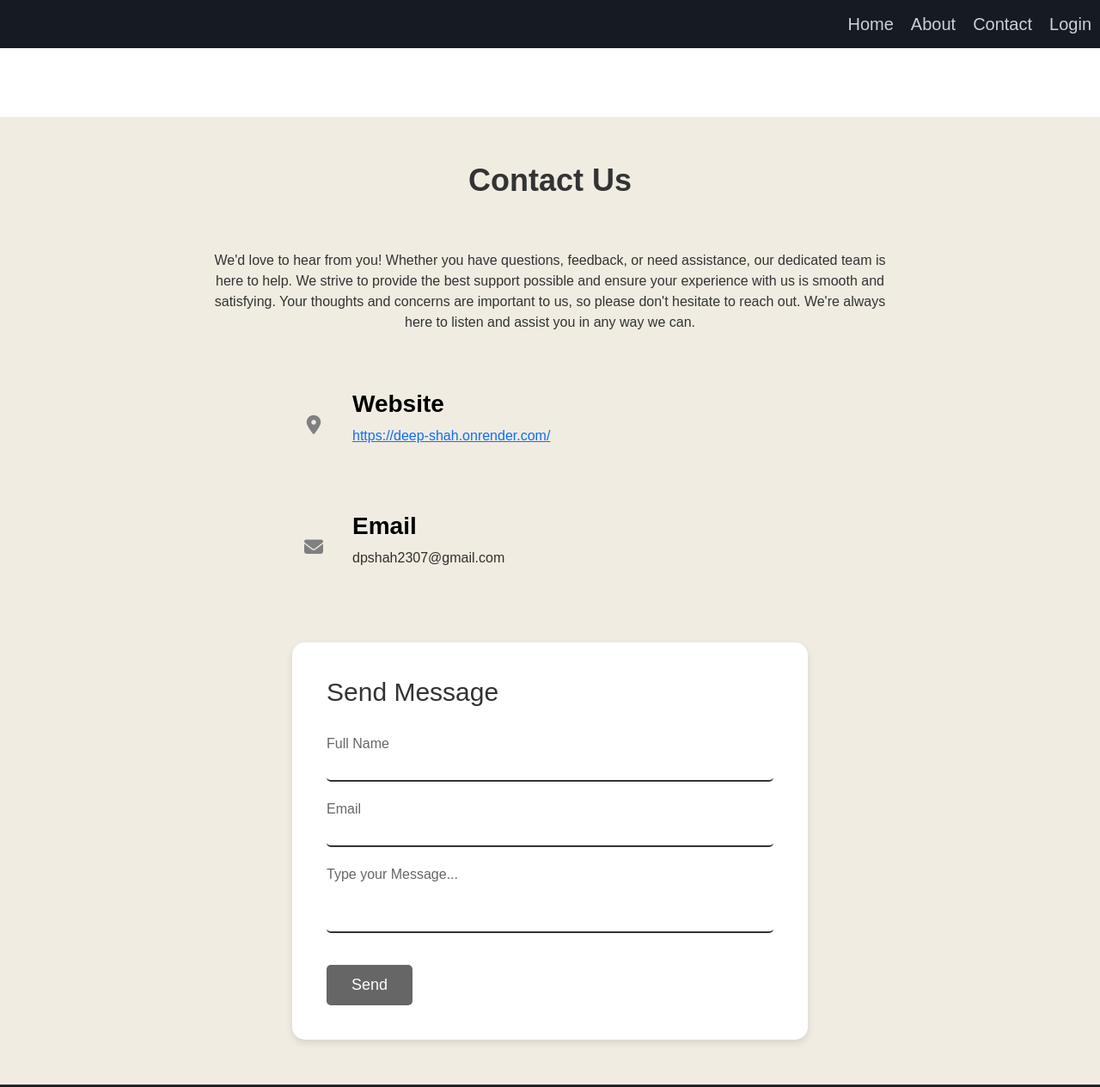
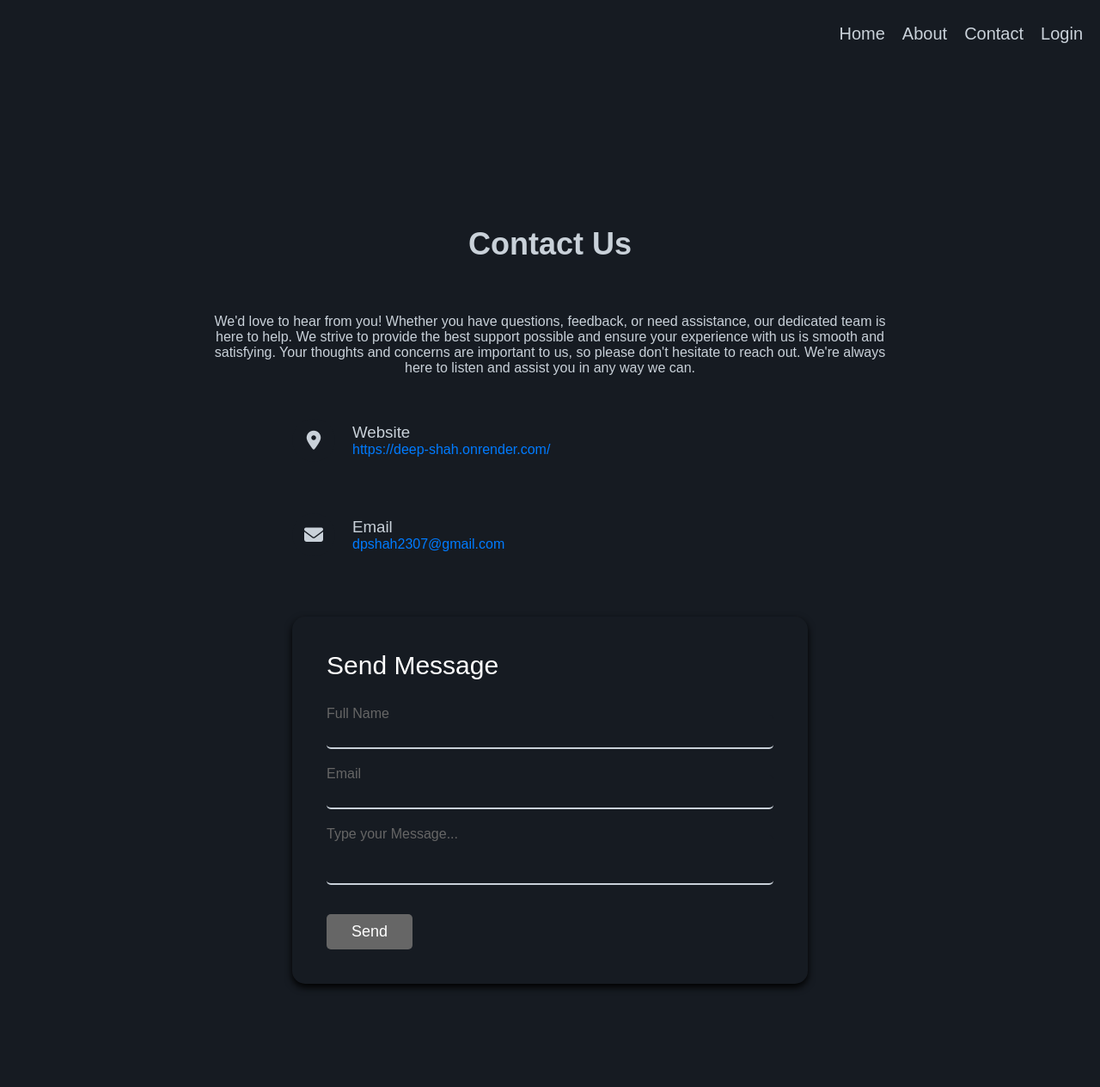
Before and after one commit to dpshah23/Github-Visitor-Info-Admin, a Django app: page /contact-us/ in a window 1280 px wide. Shown: the whole page at 86% size. Run offline with Django 4.2, Linux system fonts and the light colour scheme; some libraries are stand-ins or nearby versions.

Commit message:
Updated contact us

```diff
--- a/static/css/contact-us.css
+++ b/static/css/contact-us.css
@@ -1,8 +1,14 @@
+/* Import common styles */
+@import url('./common.css');
+
+/* Global Styles */
 * {
     margin: 0;
     padding: 0;
     box-sizing: border-box;
     font-family: 'Poppins', sans-serif;
+    color: var(--text-color);
+    background-color: var(--common-bg-color);
 }
 
 ::selection {
@@ -10,12 +16,15 @@
     color: #ffffff;
 }
 
-  html,
-  body {
+html, body {
     height: 100%;
     overflow-x: hidden;
+    color: var(--text-color);
+    background-color: var(--common-bg-color);
 }
 
+
+/* Contact Section */
 .contact {
     position: relative;
     min-height: 89vh;
@@ -24,7 +33,8 @@
     justify-content: center;
     align-items: center;
     flex-direction: column;
-    background-color: #f0ece2;
+    background-color: var(--common-bg-color);
+    color: var(--text-color);
     margin-top: 80px;
 }
 
@@ -36,16 +46,17 @@
 .contact .content h2 {
     font-size: 36px;
     font-weight: bold;
-    color: #333;
+    color: var(--text-color);
     margin-bottom: 60px;
 }
 
 .contact .content p {
     font-weight: 300;
-    color: #333;
+    color: var(--text-color);
     margin-top: 10px;
 }
 
+/* Container Styles */
 .container {
     width: 100%;
     display: flex;
@@ -74,13 +85,13 @@
 .container .contactInfo .box .icon {
     min-width: 50px;
     height: 50px;
-    background: #f0ece2;
+    /* background: #f0ece2; */
     display: flex;
     justify-content: center;
     align-items: center;
     border-radius: 50%;
     font-size: 22px;
-    color: gray;
+    /* color: gray; */
 }
 
 .container .contactInfo .box .text {
@@ -94,24 +105,31 @@
 
 .container .contactInfo .box .text h3 {
     font-weight: 500;
-    color: #000;
-    font-weight: bold;
+    color: var(--text-color);
 }
 
+/* Contact Form Styles */
 .contactForm {
     width: 100%;
     max-width: 600px;
     padding: 40px;
-    background: #ffffff;
+    background: var(--common-bg-color);
+
     border-radius: 15px;
-    box-shadow: 0 4px 8px rgba(0, 0, 0, 0.1);
+    box-shadow: 0 4px 8px rgba(0, 0, 0, 4);
 }
 
 .contactForm h2 {
     font-size: 30px;
-    color: #333;
+    color: white;
     font-weight: 500;
     margin-bottom: 20px;
+}
+
+
+a{
+    color:#007BFF;
+    text-decoration: none;
 }
 
 .contactForm .inputBox {
@@ -126,7 +144,7 @@
     padding: 10px;
     font-size: 16px;
     border: none;
-    border-bottom: 2px solid #333;
+    border-bottom: 2px solid var(--text-color);
     outline: none;
     resize: none;
     border-radius: 5px;
@@ -147,7 +165,6 @@
 .contactForm .inputBox input:valid~span,
 .contactForm .inputBox textarea:focus~span,
 .contactForm .inputBox textarea:valid~span {
-    color: #000;
     font-size: 12px;
     transform: translateY(-20px);
 }
@@ -165,9 +182,10 @@
 }
 
 .contactForm .inputBox input[type="submit"]:hover {
-    background-color: #666;
+    background-color: #444;
 }
 
+/* Media Queries */
 @media (max-width: 991px) {
     .contact {
         padding: 20px;
--- a/templates/contact-us.html
+++ b/templates/contact-us.html
@@ -3,8 +3,8 @@
 {% block title %}Contact us{% endblock title %}
 {% block body %}
 <!--Alert Message will be displayed if any activity takes place -->
-<link href="https://cdn.jsdelivr.net/npm/bootstrap@5.3.3/dist/css/bootstrap.min.css" rel="stylesheet" integrity="sha384-QWTKZyjpPEjISv5WaRU9OFeRpok6YctnYmDr5pNlyT2bRjXh0JMhjY6hW+ALEwIH" crossorigin="anonymous">
-<script src="https://cdn.jsdelivr.net/npm/bootstrap@5.3.3/dist/js/bootstrap.bundle.min.js" integrity="sha384-YvpcrYf0tY3lHB60NNkmXc5s9fDVZLESaAA55NDzOxhy9GkcIdslK1eN7N6jIeHz" crossorigin="anonymous"></script>
+{% comment %} <link href="https://cdn.jsdelivr.net/npm/bootstrap@5.3.3/dist/css/bootstrap.min.css" rel="stylesheet" integrity="sha384-QWTKZyjpPEjISv5WaRU9OFeRpok6YctnYmDr5pNlyT2bRjXh0JMhjY6hW+ALEwIH" crossorigin="anonymous">
+<script src="https://cdn.jsdelivr.net/npm/bootstrap@5.3.3/dist/js/bootstrap.bundle.min.js" integrity="sha384-YvpcrYf0tY3lHB60NNkmXc5s9fDVZLESaAA55NDzOxhy9GkcIdslK1eN7N6jIeHz" crossorigin="anonymous"></script> {% endcomment %}
 
 {% if messages %}
 {% for message in messages %}
@@ -40,7 +40,7 @@
                 <div class="icon"><i class="fa-solid fa-envelope"></i></div>
                 <div class="text">
                     <h3>Email</h3>
-                    <p>dpshah2307@gmail.com</p>
+                    <p><a href="mailto:dpshah2307@gmail.com">dpshah2307@gmail.com</a></p>
                 </div>
             </div>
         </div>
```
Lines whose indentation alone changed are shown as unchanged.
